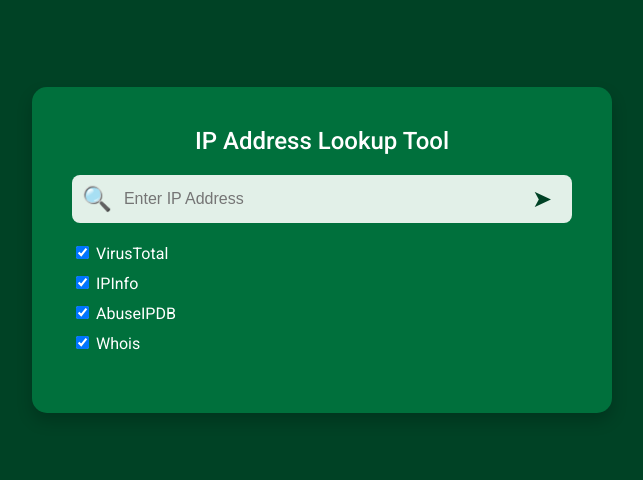
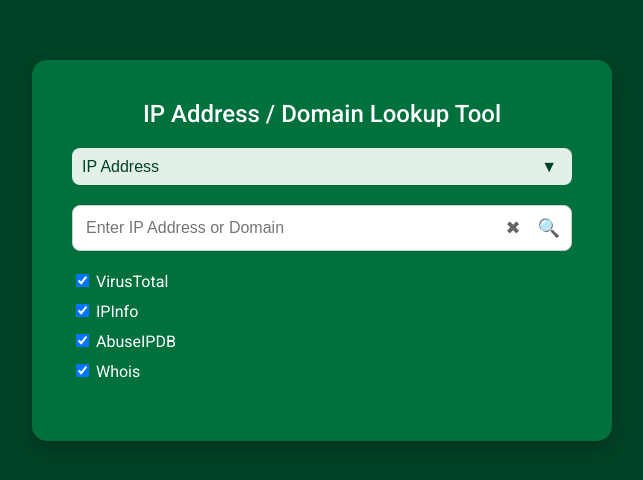
Before and after one commit to Sayooj997/checker, a plain HTML site: page index.html in a window 1280 px wide. Shown: the part 150-630 px from the top of the page, without its empty margins (318-961 px from the left). Drawn offline with Linux system fonts and the light colour scheme.

Commit message:
Update index.html for checking the domain

```diff
--- a/index.html
+++ b/index.html
@@ -3,7 +3,7 @@
 <head>
     <meta charset="UTF-8">
     <meta name="viewport" content="width=device-width, initial-scale=1.0">
-    <title>IP Address Lookup</title>
+    <title>IP Address / Domain Lookup</title>
     <link rel="icon" href="https://example.com/favicon.ico" type="image/x-icon">
     <link href="https://fonts.googleapis.com/css2?family=Roboto:wght@400;500&display=swap" rel="stylesheet">
     <style>
@@ -37,37 +37,45 @@
         .input-container {
             display: flex;
             align-items: center;
-            background-color: #e2f0e8;
+            border: 1px solid #ccc;
             border-radius: 8px;
-            padding: 10px;
+            padding: 5px;
             margin-bottom: 20px;
+            background-color: #fff;
         }
 
         .input-container input {
             border: none;
-            background: none;
-            color: #004225;
             outline: none;
             font-size: 16px;
             flex: 1;
+            padding: 8px;
+            color: #004225;
         }
 
-        .input-container button {
+        .clear-button-icon {
             background: none;
             border: none;
             cursor: pointer;
-            padding: 0;
-            margin-left: 10px;
-            color: #004225;
+            font-size: 18px;
+            color: #666;
+            margin-right: 5px;
         }
 
-        .input-container button:hover {
+        .clear-button-icon:hover {
             color: #00aaff;
         }
 
-        .icon {
-            font-size: 24px;
-            margin-right: 10px;
+        .search-button {
+            background: none;
+            border: none;
+            cursor: pointer;
+            font-size: 18px;
+            color: #666;
+        }
+
+        .search-button:hover {
+            color: #00aaff;
         }
 
         .checkbox-container {
@@ -79,28 +87,52 @@
             display: block;
             margin-bottom: 10px;
         }
+
+        .dropdown-container {
+            margin-bottom: 20px;
+            position: relative;
+        }
+
+        select {
+            width: 100%;
+            padding: 10px;
+            border-radius: 8px;
+            border: none;
+            font-size: 16px;
+            outline: none;
+            background-color: #e2f0e8;
+            color: #004225;
+            appearance: none;
+            -webkit-appearance: none;
+            -moz-appearance: none;
+        }
+
+        .dropdown-container::after {
+            content: '\25BC';
+            position: absolute;
+            right: 15px;
+            top: 50%;
+            transform: translateY(-50%);
+            color: #004225;
+            pointer-events: none;
+        }
     </style>
-<script>
-        document.addEventListener('DOMContentLoaded', function () {
-            document.getElementById('ipAddress').addEventListener('keypress', function (e) {
-                if (e.key === 'Enter') {
-                    openUrls();
-                }
-            });
-        });
-    </script>
 </head>
 <body>
     <div class="container">
-        <div class="label">IP Address Lookup Tool</div>
+        <div class="label">IP Address / Domain Lookup Tool</div>
+        <div class="dropdown-container">
+            <select id="lookupType">
+                <option value="ip">IP Address</option>
+                <option value="domain">Domain</option>
+            </select>
+        </div>
         <div class="input-container">
-            <span class="icon">&#128269;</span>
-            <input type="text" id="ipAddress" placeholder="Enter IP Address">
-            <button onclick="openUrls()">
-                <span class="icon">&#10148;</span>
-            </button>
+            <input type="text" id="lookupInput" placeholder="Enter IP Address or Domain">
+            <button class="clear-button-icon" onclick="clearInput()">&#10006;</button>
+            <button class="search-button" onclick="openUrls()">&#128269;</button>
         </div>
-        <div class="checkbox-container">
+        <div class="checkbox-container" id="checkboxContainer">
             <label><input type="checkbox" id="virustotal" checked> VirusTotal</label>
             <label><input type="checkbox" id="ipinfo" checked> IPInfo</label>
             <label><input type="checkbox" id="abuseipdb" checked> AbuseIPDB</label>
@@ -108,34 +140,71 @@
         </div>
     </div>
 <script>
+    document.addEventListener('DOMContentLoaded', function () {
+        document.getElementById('lookupInput').addEventListener('keypress', function (e) {
+            if (e.key === 'Enter') {
+                openUrls();
+            }
+        });
+        document.getElementById('lookupType').addEventListener('change', updateCheckboxes);
+        updateCheckboxes();
+    });
+
     function isValidIP(ip) {
         const ipv4Regex = /^(25[0-5]|2[0-4][0-9]|[0-1]?[0-9][0-9]?)\.(25[0-5]|2[0-4][0-9]|[0-1]?[0-9][0-9]?)\.(25[0-5]|2[0-4][0-9]|[0-1]?[0-9][0-9]?)\.(25[0-5]|2[0-4][0-9]|[0-1]?[0-9][0-9]?)$/;
-            const ipv6Regex = /^([0-9a-fA-F]{1,4}:){7,7}[0-9a-fA-F]{1,4}$|^([0-9a-fA-F]{1,4}:){1,7}:$|^([0-9a-fA-F]{1,4}:){1,6}:[0-9a-fA-F]{1,4}$|^([0-9a-fA-F]{1,4}:){1,5}(:[0-9a-fA-F]{1,4}){1,2}$|^([0-9a-fA-F]{1,4}:){1,4}(:[0-9a-fA-F]{1,4}){1,3}$|^([0-9a-fA-F]{1,4}:){1,3}(:[0-9a-fA-F]{1,4}){1,4}$|^([0-9a-fA-F]{1,4}:){1,2}(:[0-9a-fA-F]{1,4}){1,5}$|^[0-9a-fA-F]{1,4}:((:[0-9a-fA-F]{1,4}){1,6})$|^:((:[0-9a-fA-F]{1,4}){1,7}|:)$|^fe80:(:[0-9a-fA-F]{0,4}){0,4}%[0-9a-zA-Z]{1,}$|^::(ffff(:0{1,4}){0,1}:){0,1}((25[0-5]|2[0-4][0-9]|[0-1]?[0-9][0-9]?)\.){3,3}(25[0-5]|2[0-4][0-9]|[0-1]?[0-9][0-9]?)$|^([0-9a-fA-F]{1,4}:){1,4}:((25[0-5]|2[0-4][0-9]|[0-1]?[0-9][0-9]?)\.){3,3}(25[0-5]|2[0-4][0-9]|[0-1]?[0-9][0-9]?)$/;
+        const ipv6Regex = /^([0-9a-fA-F]{1,4}:){7,7}[0-9a-fA-F]{1,4}$|^([0-9a-fA-F]{1,4}:){1,7}:$|^([0-9a-fA-F]{1,4}:){1,6}:[0-9a-fA-F]{1,4}$|^([0-9a-fA-F]{1,4}:){1,5}(:[0-9a-fA-F]{1,4}){1,2}$|^([0-9a-fA-F]{1,4}:){1,4}(:[0-9a-fA-F]{1,4}){1,3}$|^([0-9a-fA-F]{1,4}:){1,3}(:[0-9a-fA-F]{1,4}){1,4}$|^([0-9a-fA-F]{1,4}:){1,2}(:[0-9a-fA-F]{1,4}){1,5}$|^([0-9a-fA-F]{1,4}:){1,7}:$|^::([0-9a-fA-F]{1,4}:){1,7}[0-9a-fA-F]{1,4}$/;
         return ipv4Regex.test(ip) || ipv6Regex.test(ip);
     }
 
     function openUrls() {
-            const ipAddress = document.getElementById('ipAddress').value;
-            if (!ipAddress || !isValidIP(ipAddress)) {
+        const lookupType = document.getElementById('lookupType').value;
+        const lookupInput = document.getElementById('lookupInput').value.trim();
+
+        if (!lookupInput) {
+            alert('Please enter a valid input.');
+            return;
+        }
+
+        if (lookupType === 'ip' && !isValidIP(lookupInput)) {
             alert('Please enter a valid IP address (IPv4 or IPv6).');
             return;
         }
 
         const urls = [
-                { url: `https://www.virustotal.com/gui/ip-address/${ipAddress}`, checkbox: document.getElementById('virustotal') },
-                { url: `https://ipinfo.io/${ipAddress}`, checkbox: document.getElementById('ipinfo') },
-                { url: `https://www.abuseipdb.com/check/${ipAddress}`, checkbox: document.getElementById('abuseipdb') },
-                { url: `https://www.whois.com/whois/${ipAddress}`, checkbox: document.getElementById('whois') }
+            { url: lookupType === 'ip' ? `https://www.virustotal.com/gui/ip-address/${lookupInput}` : `https://www.virustotal.com/gui/domain/${lookupInput}`, checkbox: document.getElementById('virustotal') },
+            { url: `https://ipinfo.io/${lookupInput}`, checkbox: document.getElementById('ipinfo') },
+            { url: `https://www.abuseipdb.com/check/${lookupInput}`, checkbox: document.getElementById('abuseipdb') },
+            { url: `https://www.whois.com/whois/${lookupInput}`, checkbox: document.getElementById('whois') }
         ];
 
         urls.forEach((entry, index) => {
-                if (entry.checkbox.checked) {
+            if (entry.checkbox && entry.checkbox.checked) {
                 setTimeout(() => {
                     window.open(entry.url, '_blank');
                 }, index * 500);
             }
         });
     }
+
+    function clearInput() {
+        document.getElementById('lookupInput').value = '';
+    }
+
+    function updateCheckboxes() {
+        const lookupType = document.getElementById('lookupType').value;
+        const checkboxContainer = document.getElementById('checkboxContainer');
+
+        if (lookupType === 'domain') {
+            checkboxContainer.innerHTML = '<label><input type="checkbox" id="virustotal" checked> VirusTotal</label>';
+        } else {
+            checkboxContainer.innerHTML = `
+                <label><input type="checkbox" id="virustotal" checked> VirusTotal</label>
+                <label><input type="checkbox" id="ipinfo" checked> IPInfo</label>
+                <label><input type="checkbox" id="abuseipdb" checked> AbuseIPDB</label>
+                <label><input type="checkbox" id="whois" checked> Whois</label>
+            `;
+        }
+    }
 </script>
 </body>
 </html>
```
Lines whose indentation alone changed are shown as unchanged.
